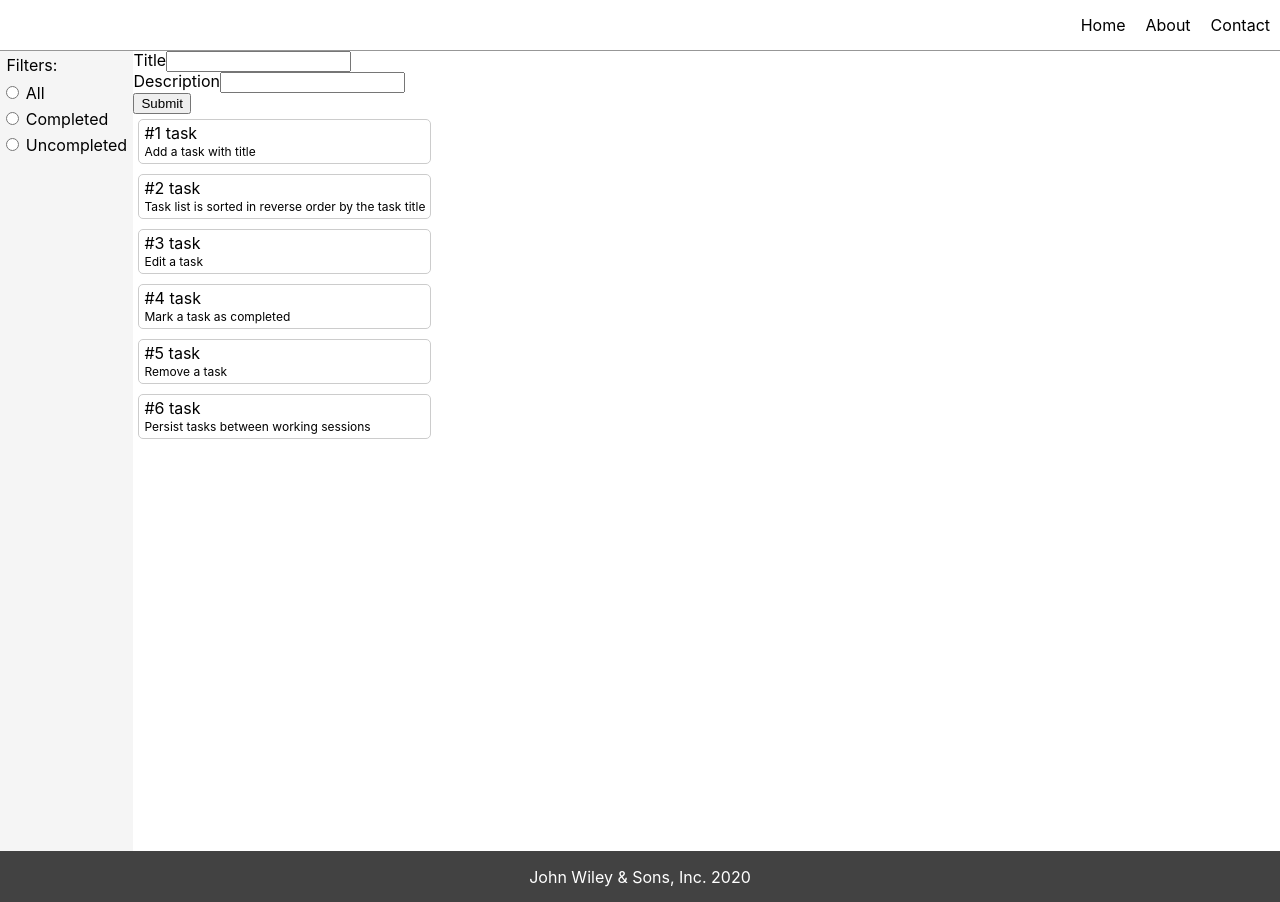
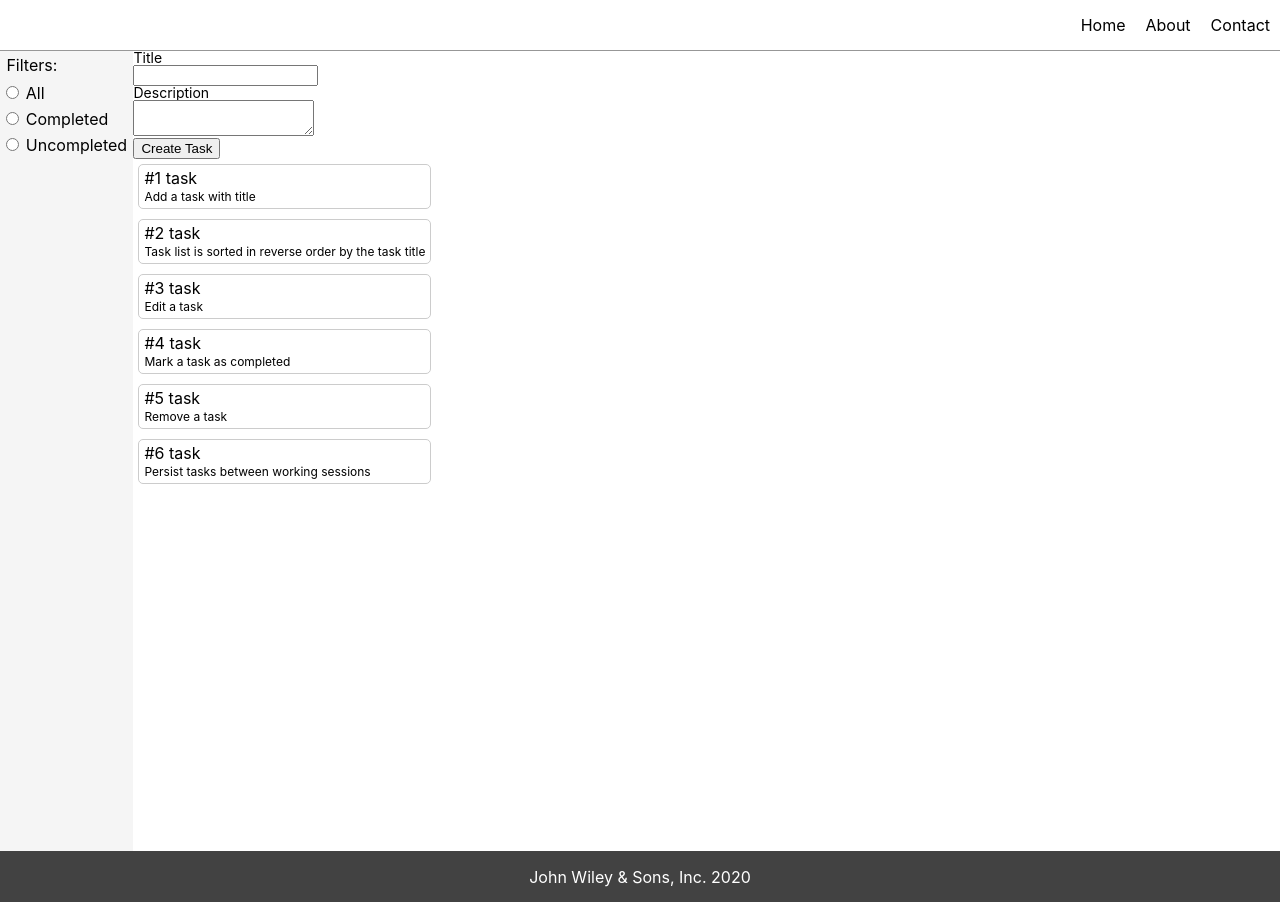
Before and after one commit to nmikhalaki/wiley-test-task-todo, a React (Create React App) app: page / in a window 1280 px wide. Built offline with nearby package versions, Linux system fonts and the light colour scheme.

Commit message:
added possibility to create task

```diff
--- a/src/Footer/Footer.jsx
+++ b/src/Footer/Footer.jsx
@@ -1,5 +1,5 @@
 import React from "react";
-import './footer.css'
+import './footer.css';
 
 const Footer = () => {
     const currentDate = new Date
@@ -11,4 +11,4 @@ const Footer = () => {
     )
 }
 
-export default Footer
+export default Footer;
--- a/src/Header/Header.jsx
+++ b/src/Header/Header.jsx
@@ -1,5 +1,5 @@
 import React from "react";
-import './header.css'
+import './header.css';
 
 const Header = () => {
     const currentDate = new Date
@@ -17,4 +17,4 @@ const Header = () => {
     )
 }
 
-export default Header
+export default Header;
--- a/src/TaskCreator/TaskCreator.jsx
+++ b/src/TaskCreator/TaskCreator.jsx
@@ -1,22 +1,57 @@
 import React from "react";
 import './taskCreator.css'
 
-const TaskCreator = () => {
-    return (
-        <div className='creator-container'>
-            <div>
-                <label className="manager-label" htmlFor="create-new-task">Title</label>
-                <input type="text" id="task-title" name="create-new-task" />
+class TaskCreator extends React.Component {
+    constructor(props) {
+        super(props);
+        this.state = {
+            title: '',
+            description: '',
+            completed: false
+        }
+        this.handleChangeDescription = this.handleChangeDescription.bind(this);
+        this.handleChangeTitle = this.handleChangeTitle.bind(this);
+        this.handleSubmit = this.handleSubmit.bind(this);
+    }
+    handleChangeTitle(event) {
+        this.setState({
+            title: event.target.value
+        })
+    }
+    handleChangeDescription(event) {
+        this.setState({
+            description: event.target.value
+        })
+    }
+    handleSubmit(event) {
+        event.preventDefault()
+        alert(this.state.title)
+        alert(this.state.description)
+        this.setState({
+            title: '',
+            description: '',
+            completed: false
+        })
+    }
+    render() {
+        return(
+            <div className='creator-container'>
+                <form onSubmit={this.handleSubmit}>
+                    <div className='creator-task-title'>
+                        <label>Title</label>
+                        <input type="text" value={this.state.title} onChange={this.handleChangeTitle} />
+                    </div>
+                    <div className='creator-task-description'>
+                        <label htmlFor="create-new-task">Description</label>
+                        <textarea value={this.state.description} onChange={this.handleChangeDescription} />
+                    </div>
+                    <div>
+                        <input type="submit" value="Create Task" />
+                    </div>
+                </form>
             </div>
-            <div>
-                <label htmlFor="create-new-task">Description</label>
-                <input type="text" id="task-description" name="create-new-task" />
-            </div>
-            <div>
-                <input type="submit" id="task-create" name="create-new-task"/>
-            </div>
-        </div>
-    )
+        )
+    }
 }
 
 export default TaskCreator;
--- a/src/TaskCreator/taskCreator.css
+++ b/src/TaskCreator/taskCreator.css
@@ -0,0 +1,4 @@
+.creator-container label {
+    display: block;
+    font-size: 14px;
+}
--- a/src/state.js
+++ b/src/state.js
@@ -1,27 +1,33 @@
 const taskList = [
     {
         title: '#1 task',
-        description: 'Add a task with title'
+        description: 'Add a task with title',
+        completed: false
     },
     {
         title: '#2 task',
-        description: 'Task list is sorted in reverse order by the task title'
+        description: 'Task list is sorted in reverse order by the task title',
+        completed: false
     },
     {
         title: '#3 task',
-        description: 'Edit a task'
+        description: 'Edit a task',
+        completed: false
     },
     {
         title: '#4 task',
-        description: 'Mark a task as completed'
+        description: 'Mark a task as completed',
+        completed: false
     },
     {
         title: '#5 task',
-        description: 'Remove a task'
+        description: 'Remove a task',
+        completed: false
     },
     {
         title: '#6 task',
-        description: 'Persist tasks between working sessions'
+        description: 'Persist tasks between working sessions',
+        completed: false
     },
 ]
 
```
